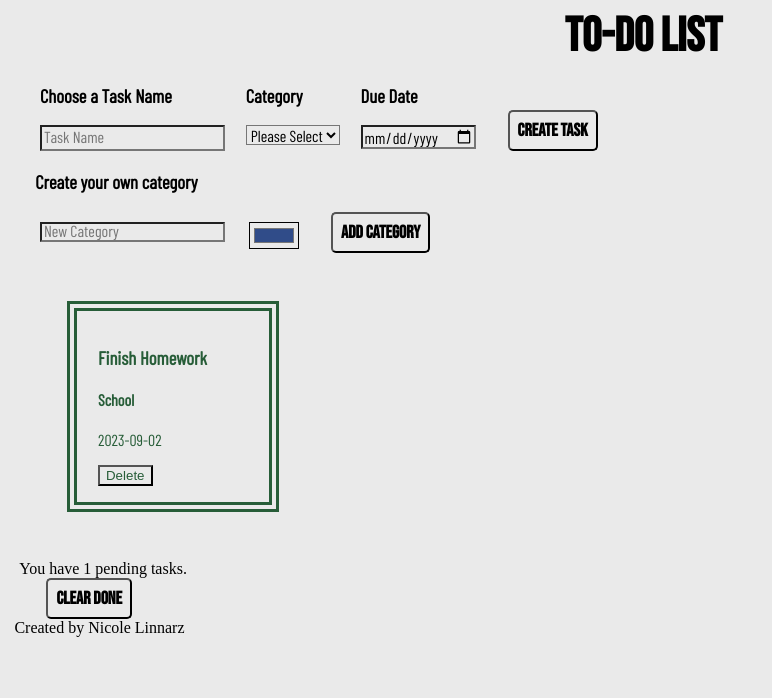
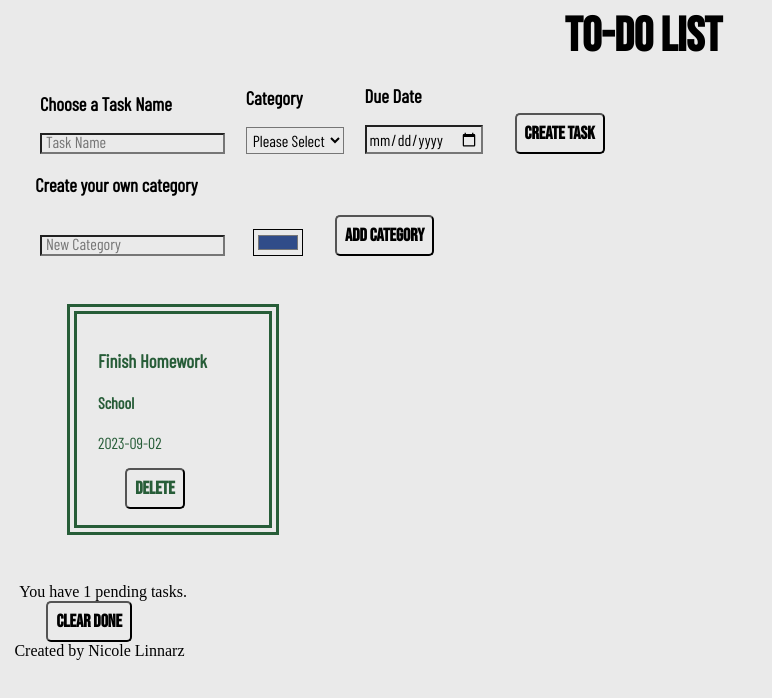
Before and after one commit to nico-mikaela17/Todo-Data-Model, a plain HTML site: page index.html in a window 1280 px wide. Shown: the whole page, without its empty margins (0-772 px from the left). Drawn offline with nearby package versions, Linux system fonts and the light colour scheme.

Commit message:
still working on delete btn

```diff
--- a/src/index.js
+++ b/src/index.js
@@ -47,31 +47,36 @@ function showTasks() {
     taskItem.style.borderColor = todos[task].todoCategory.color;
 
     let taskName = document.createElement("h3");
-    taskName.textContent = todos[task].todoName; //add text content
+    taskName.textContent = todos[task].todoName; //task title
     taskName.style.color = todos[task].todoCategory.color;
     taskItem.appendChild(taskName);
 
-    let taskCategory = document.createElement("h4");
+    let taskCategory = document.createElement("h4"); //task category
     taskCategory.textContent = todos[task].todoCategory.name;
     taskCategory.style.color = todos[task].todoCategory.color;
     taskItem.appendChild(taskCategory);
 
-    let taskDate = document.createElement("p");
+    let taskDate = document.createElement("p"); //due date
     taskDate.textContent = todos[task].todoDueDate;
     taskDate.style.color = todos[task].todoCategory.color;
     taskItem.appendChild(taskDate);
 
-    let removeTask = document.createElement("button");
-    removeTask.textContent = "Delete";
-    removeTask.style.color = todos[task].todoCategory.color;
-    taskItem.appendChild(removeTask);
+    let removeTaskBtn = document.createElement("button"); //delete button
+    removeTaskBtn.textContent = "Delete";
+    removeTaskBtn.style.color = todos[task].todoCategory.color;
+    taskItem.appendChild(removeTaskBtn);
 
     todoList.appendChild(taskItem);
   }
 }
-//let removeTaskFromList =  todoList.removeChild(taskItem)
 
 showTasks();
+
+/*if (removeTask.addEventListener("click")) {
+  task.todoList.removeChild(task);
+}*/
+
+//let removeTaskFromList =  todoList.removeChild(taskItem)
 
 let createBtn = document.querySelector("#createTask");
 
@@ -122,3 +127,10 @@ function createNewCategory() {
 createCategoryBtn.addEventListener("click", () => {
   createNewCategory();
 });
+
+/*function removeTask() {
+  todoList.pop(taskItem);
+  removeTaskBtn.addEventListener("click", () => {
+    removeTask();
+  })
+}*/
--- a/src/styles.css
+++ b/src/styles.css
@@ -19,12 +19,13 @@ p {
   display: flex;
 }
 
-#tName,
+#tName input,
 #dueDate,
 #taskCategory,
+#taskCategory::selection
 .createCategoryInput {
   width: auto;
-  height: 20px;
+  height: 26px;
   display: flex;
   align-self: center;
 }
@@ -33,6 +34,10 @@ p {
   width: auto;
   display: flex;
   align-self: center;
+}
+
+.tName, .taskCategory, .createCategoryInput{
+  align-self: flex-end;
 }
 
 .tName,
@@ -55,21 +60,22 @@ p {
 #dueDate {
   font-family: "Barlow Condensed", sans-serif;
   font-size: medium;
+  padding: 2px;
 }
 
-#createTask,
-#createCategoryBtn,
-#clearDoneButton {
+button{
   font-size: large;
   font-weight: 600;
   font-family: "Bebas Neue", sans-serif;
-  text-align: center;
-  height: 100%;
   display: flex;
   align-self: flex-end;
   margin-left: 2rem;
   border-radius: 5px;
   padding: 0.5rem;
+}
+
+article button{
+  text-align: left;
 }
 
 #createTask:hover,
@@ -89,6 +95,7 @@ p {
   width: auto;
   display: flex;
   padding: 2rem;
+  flex-wrap: wrap;
 }
 
 article {
```
